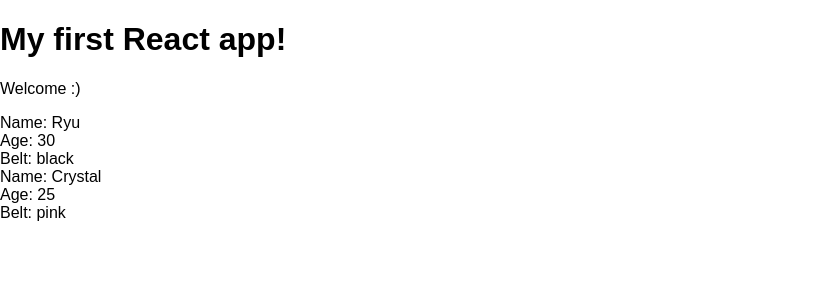
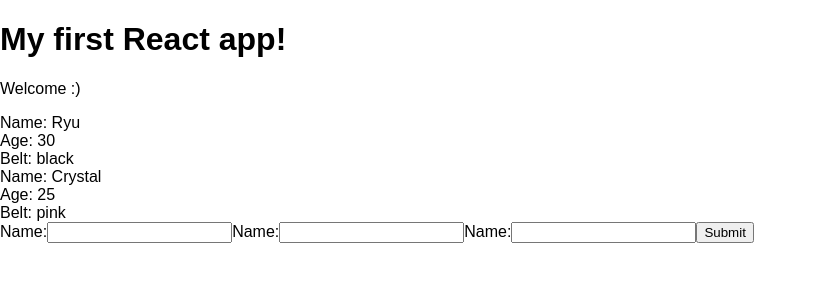
Before and after one commit to slee1232/react-tutorial, a React (Create React App) app in the folder myapp/: page / in a window 1280 px wide. Shown: the top 300 px of the page, without its empty margins (0-817 px from the left). Built offline with nearby package versions, Linux system fonts and the light colour scheme.

Commit message:
form revisited

```diff
--- /dev/null
+++ b/myapp/src/AddNinja.js
@@ -0,0 +1,35 @@
+import React, { Component } from 'react'
+
+class AddNinja extends Component {
+    state = {
+        name: null,
+        age: null,
+        belt: null
+    }
+    handleChange = (e) => {
+        this.setState({
+            [e.target.id]: e.target.value
+        })
+    }
+    handleSubmit = (e) => {
+        e.preventDefault();
+        console.log(this.state);
+    }
+    render(){
+        return (
+            <div>
+                <form onSubmit={this.handleSubmit}>
+                    <label htmlFor="name">Name:</label>
+                    <input type="type" id="name" onChange={this.handleChange} />
+                    <label htmlFor="name">Name:</label>
+                    <input type="type" id="age" onChange={this.handleChange} />
+                    <label htmlFor="name">Name:</label>
+                    <input type="type" id="belt" onChange={this.handleChange} />
+                    <button>Submit</button>
+                </form>
+            </div>
+        )
+    }
+}
+
+export default AddNinja
--- a/myapp/src/App.js
+++ b/myapp/src/App.js
@@ -1,5 +1,6 @@
 import React, { Component } from 'react';
 import Ninjas from './Ninjas';
+import AddNinja from './AddNinja';
 
 class App extends Component {
   state = {
@@ -15,6 +16,7 @@
         <h1>My first React app!</h1>
         <p>Welcome :)</p>
         <Ninjas ninjas={this.state.ninjas}/>
+        <AddNinja />
       </div>
     );
   }
```
